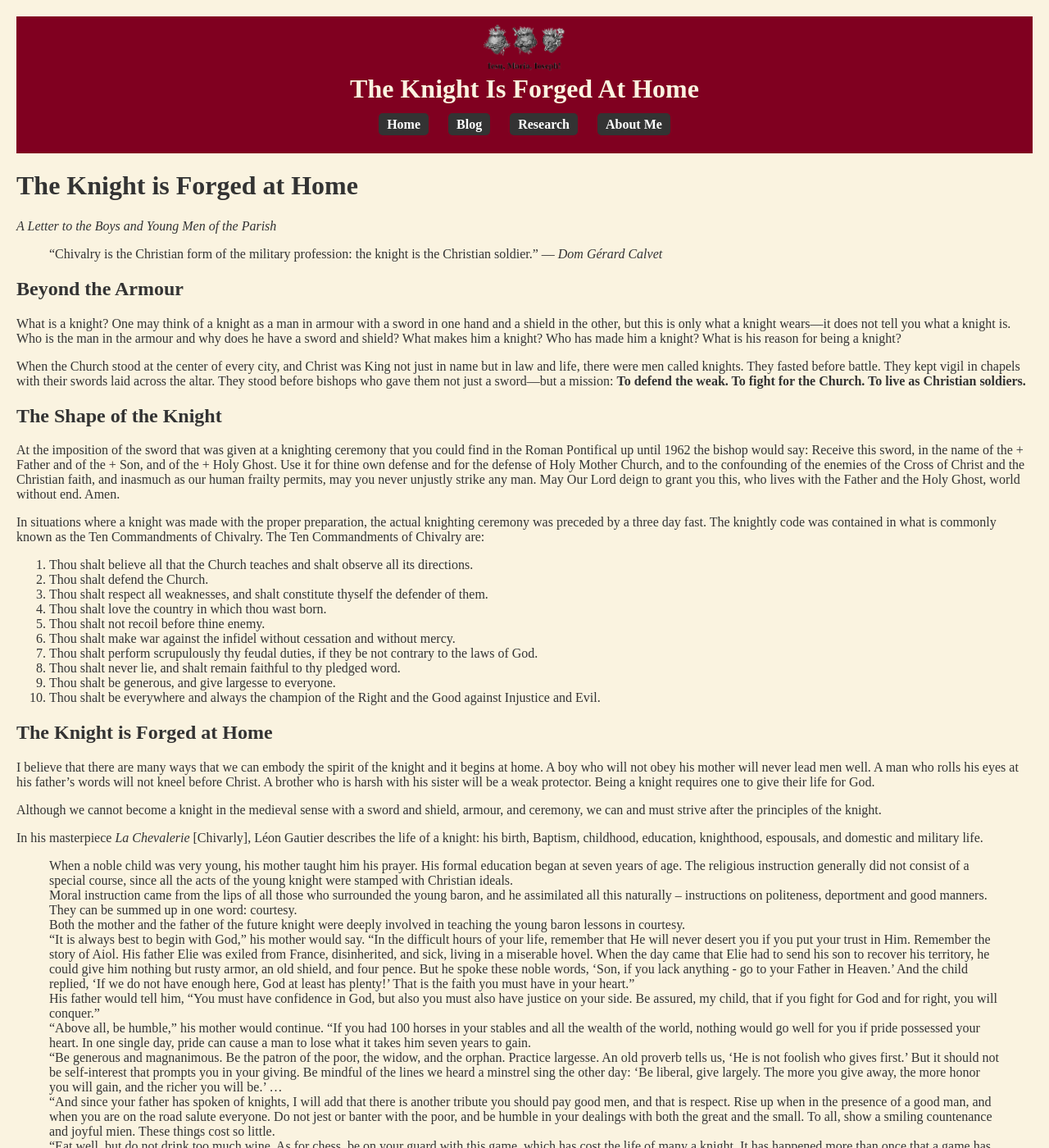
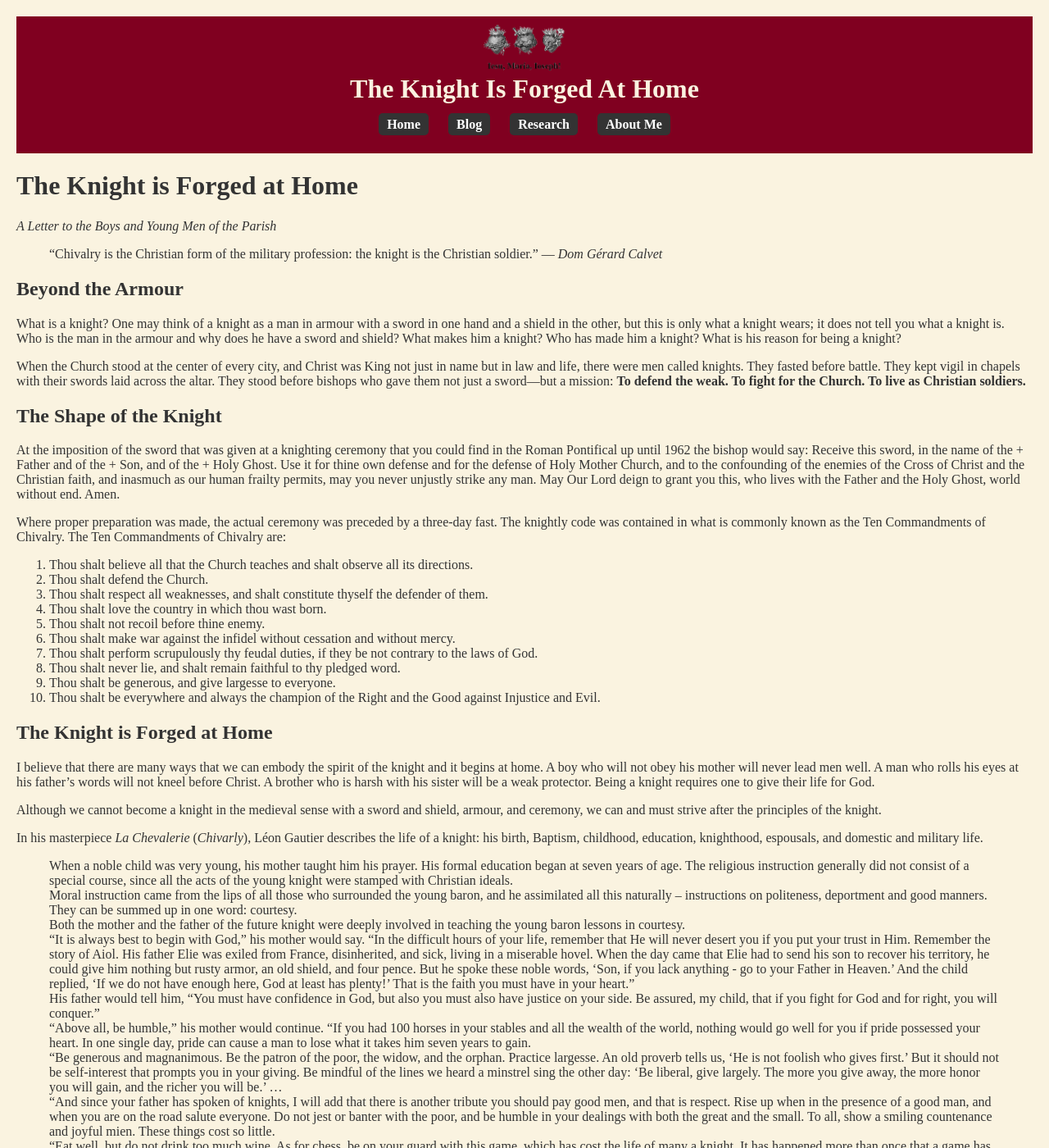
Before and after one commit to jackhamond/jackhamond.github.io, a Jekyll site: the page built from _posts/2025-06-27-the-knight-is-forged-at-home.md, in a window 1280 px wide and 1400 px high. Shown: the whole window at 82% size. Built offline with Jekyll 4.4.1, drawn with Linux system fonts in a browser that asks for light colours; our own code applies the rules of GitHub Pages for plain Markdown files.

Commit message:
Update 2025-06-27-the-knight-is-forged-at-home.md

```diff
--- a/_posts/2025-06-27-the-knight-is-forged-at-home.md
+++ b/_posts/2025-06-27-the-knight-is-forged-at-home.md
@@ -15,7 +15,7 @@
 
 ## Beyond the Armour
 
-What is a knight? One may think of a knight as a man in armour with a sword in one hand and a shield in the other, but this is only what a knight wears—it does not tell you what a knight is. Who is the man in the armour and why does he have a sword and shield? What makes him a knight? Who has made him a knight? What is his reason for being a knight?
+What is a knight? One may think of a knight as a man in armour with a sword in one hand and a shield in the other, but this is only what a knight wears; it does not tell you what a knight is. Who is the man in the armour and why does he have a sword and shield? What makes him a knight? Who has made him a knight? What is his reason for being a knight?
 
 When the Church stood at the center of every city, and Christ was King not just in name but in law and life, there were men called knights. They fasted before battle. They kept vigil in chapels with their swords laid across the altar. They stood before bishops who gave them not just a sword—but a mission: **To defend the weak. To fight for the Church. To live as Christian soldiers.**
 
@@ -23,7 +23,7 @@
 
 At the imposition of the sword that was given at a knighting ceremony that you could find in the Roman Pontifical up until 1962 the bishop would say: Receive this sword, in the name of the + Father and of the + Son, and of the + Holy Ghost. Use it for thine own defense and for the defense of Holy Mother Church, and to the confounding of the enemies of the Cross of Christ and the Christian faith, and inasmuch as our human frailty permits, may you never unjustly strike any man. May Our Lord deign to grant you this, who lives with the Father and the Holy Ghost, world without end. Amen.
 
-In situations where a knight was made with the proper preparation, the actual knighting ceremony was preceded by a three day fast. The knightly code was contained in what is commonly known as the Ten Commandments of Chivalry. The Ten Commandments of Chivalry are:
+Where proper preparation was made, the actual ceremony was preceded by a three-day fast. The knightly code was contained in what is commonly known as the Ten Commandments of Chivalry. The Ten Commandments of Chivalry are:
 
 1. Thou shalt believe all that the Church teaches and shalt observe all its directions.
 1. Thou shalt defend the Church.
@@ -42,7 +42,7 @@
 
 Although we cannot become a knight in the medieval sense with a sword and shield, armour, and ceremony, we can and must strive after the principles of the knight.
 
-In his masterpiece *La Chevalerie* [Chivarly], Léon Gautier describes the life of a knight: his birth, Baptism, childhood, education, knighthood, espousals, and domestic and military life.
+In his masterpiece *La Chevalerie* (*Chivarly*), Léon Gautier describes the life of a knight: his birth, Baptism, childhood, education, knighthood, espousals, and domestic and military life.
 
 > When a noble child was very young, his mother taught him his prayer. His formal education began at seven years of age. The religious instruction generally did not consist of a special course, since all the acts of the young knight were stamped with Christian ideals.
 > Moral instruction came from the lips of all those who surrounded the young baron, and he assimilated all this naturally – instructions on politeness, deportment and good manners. They can be summed up in one word: courtesy.
```
